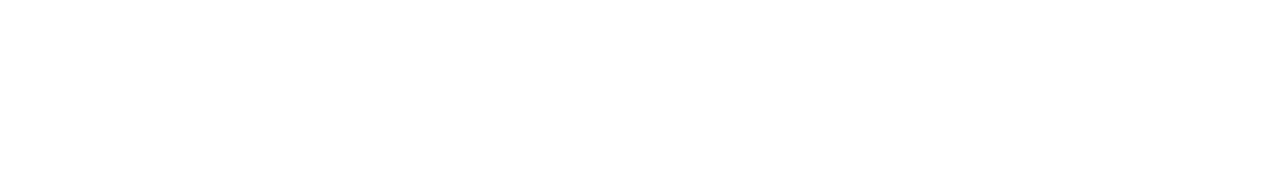
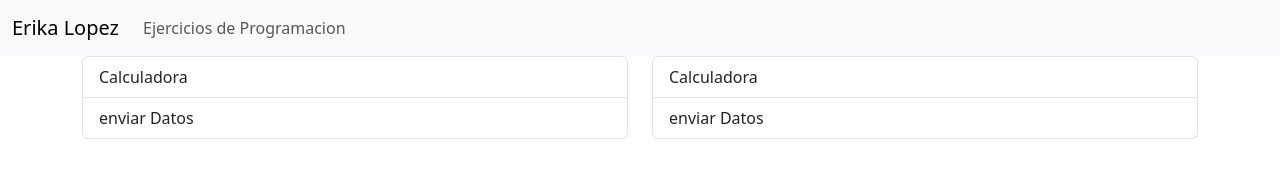
Before and after one commit to erikalopez183/pruebagithub83, a plain HTML site: page clase 0506/index.html in a window 1280 px wide. Drawn offline with nearby package versions, Linux system fonts and the light colour scheme.

Commit message:
config add bootstrap

```diff
--- a/clase 0506/index.html
+++ b/clase 0506/index.html
@@ -1,11 +1,57 @@
 <!DOCTYPE html>
-<html lang="en">
+<html lang="es">
 <head>
   <meta charset="UTF-8">
   <meta name="viewport" content="width=device-width, initial-scale=1.0">
-  <title>Document</title>
+  <link href="https://cdn.jsdelivr.net/npm/bootstrap@5.3.3/dist/css/bootstrap.min.css" rel="stylesheet" integrity="sha384-QWTKZyjpPEjISv5WaRU9OFeRpok6YctnYmDr5pNlyT2bRjXh0JMhjY6hW+ALEwIH" crossorigin="anonymous">
+  <script src="https://cdn.jsdelivr.net/npm/bootstrap@5.3.3/dist/js/bootstrap.bundle.min.js" integrity="sha384-YvpcrYf0tY3lHB60NNkmXc5s9fDVZLESaAA55NDzOxhy9GkcIdslK1eN7N6jIeHz" crossorigin="anonymous"></script>
+  <title>Erika Lopez</title>
 </head>
 <body>
+  <nav class="navbar navbar-expand-lg bg-body-tertiary">
+    <div class="container-fluid">
+      <a class="navbar-brand" href="#">Erika Lopez</a>
+      <button class="navbar-toggler" type="button" data-bs-toggle="collapse" data-bs-target="#navbarNav" aria-controls="navbarNav" aria-expanded="false" aria-label="Toggle navigation">
+        <span class="navbar-toggler-icon"></span>
+      </button>
+      <div class="collapse navbar-collapse" id="navbarNav">
+        <ul class="navbar-nav">
+
+          <li class="nav-item">
+            <a class="nav-link" href="#">Ejercicios de Programacion</a>
+          </li>
+
+        </ul>
+      </div>
+    </div>
+</nav>
+<div class="container">
+    <div class="row">
+        <div class="col-6">
+            <div class="list-group">
+                <button type="button" class="list-group-item list-group-item-action" aria-current="true">
+                  Calculadora
+                </button>
+                <button type="button" class="list-group-item list-group-item-action">enviar Datos</button>
+
+              </div>
+        </div>
+        <div class="col-6">
+            <div class="list-group">
+                <button type="button" class="list-group-item list-group-item-action" aria-current="true">
+                  Calculadora
+                </button>
+                <button type="button" class="list-group-item list-group-item-action">enviar Datos</button>
+
+              </div>
+        </div>
+    </div>
+
+
+</div>
 
 </body>
+<script src="https://cdn.jsdelivr.net/npm/@popperjs/core@2.11.8/dist/umd/popper.min.js" integrity="sha384-I7E8VVD/ismYTF4hNIPjVp/Zjvgyol6VFvRkX/vR+Vc4jQkC+hVqc2pM8ODewa9r" crossorigin="anonymous"></script>
+<script src="https://cdn.jsdelivr.net/npm/bootstrap@5.3.3/dist/js/bootstrap.min.js" integrity="sha384-0pUGZvbkm6XF6gxjEnlmuGrJXVbNuzT9qBBavbLwCsOGabYfZo0T0to5eqruptLy" crossorigin="anonymous"></script>
+<script src="logica.js"></script>
 </html>
--- /dev/null
+++ b/clase 0506/logica.js
@@ -0,0 +1 @@
+console.log('logica conectada');
```
